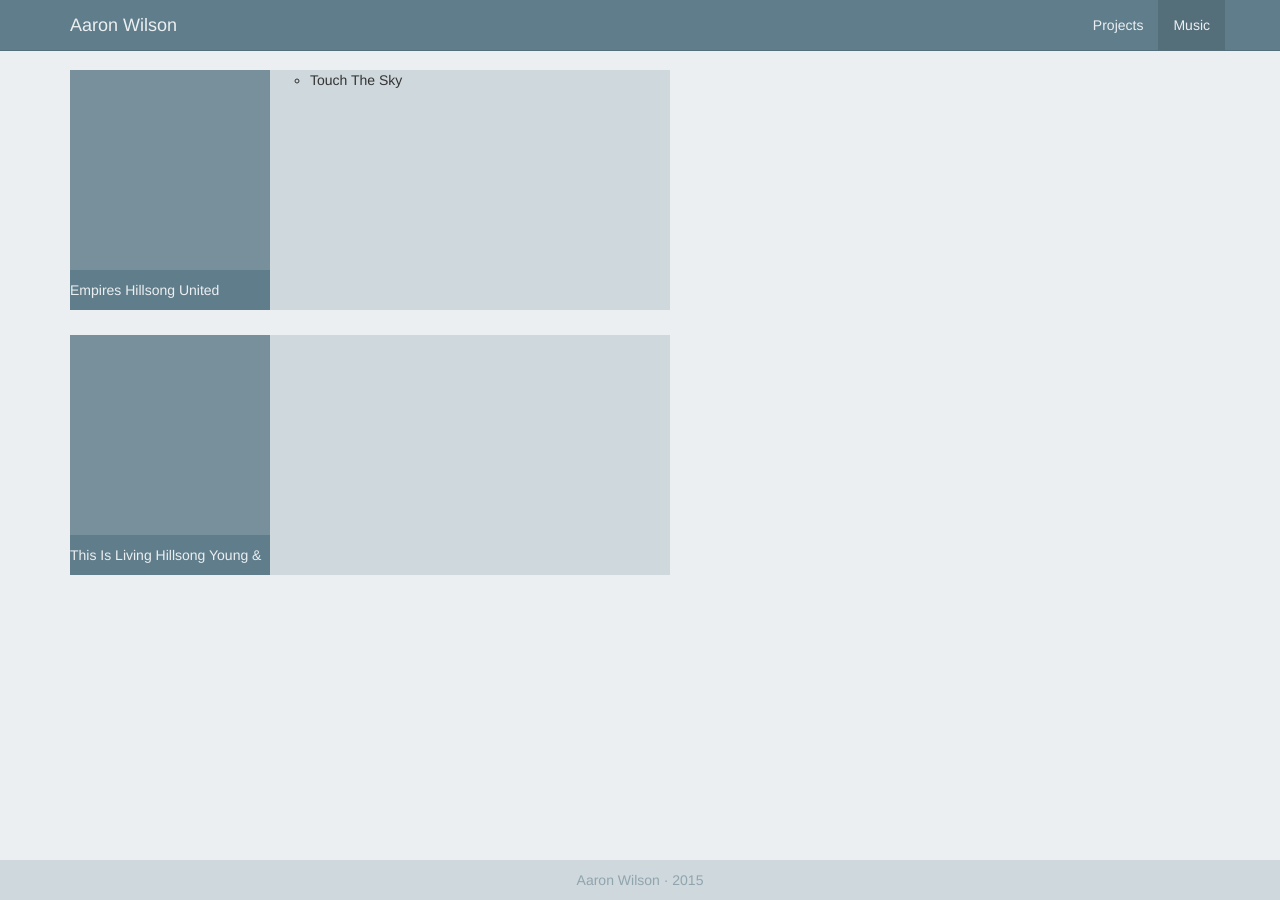
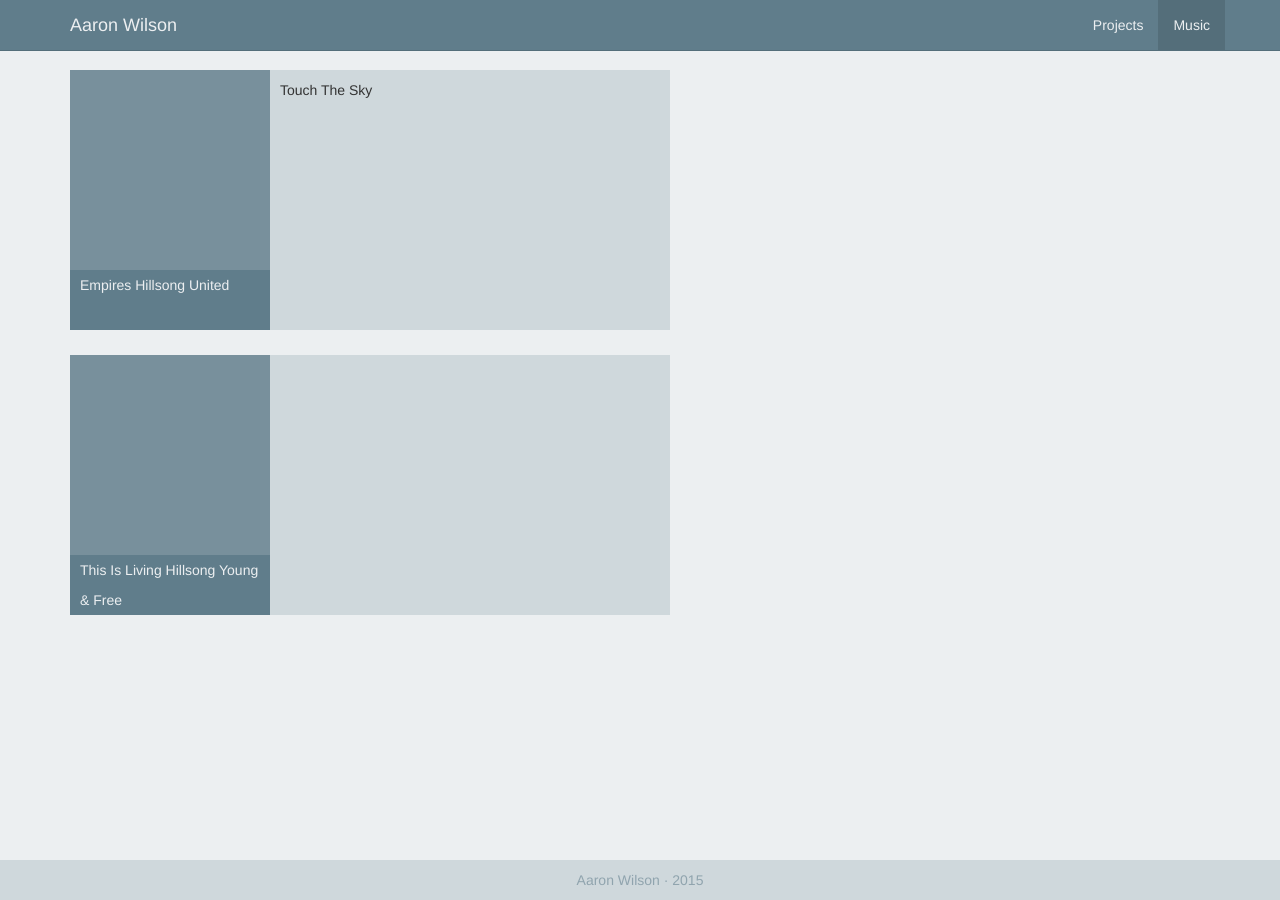
Before and after one commit to aarontwf/limebyte.github.io, a Jekyll site: the page built from music/index.html, in a window 1280 px wide. Built offline with Jekyll 4.4.1, drawn with Linux system fonts in a browser that asks for light colours; nearby versions of some CDN libraries.

Commit message:
Update theme.css

```diff
--- a/assets/css/theme.css
+++ b/assets/css/theme.css
@@ -41,22 +41,29 @@ body {
 
 .albums .album {
     display: inline-block;
-    height: 240px;
+    height: 260px;
     margin: 0 20px 20px 0;
 }
 
 .albums .album .album-header {
     width: 200px;
-    height: 240px;
+    height: 260px;
     background-color: #78909C;
     float: left;
 }
 
 .albums .album .album-body {
     width: 400px;
-    height: 240px;
+    height: 260px;
     background-color: #CFD8DC;
     float: left;
+    padding: 10px;
+}
+
+.albums .album .album-body ul {
+    list-style-type: none;
+    margin: 0;
+    padding: 0;
 }
 
 .albums .album .album-header .album-art {
@@ -66,10 +73,11 @@ body {
 
 .albums .album .album-header .album-footer {
     width: 200px;
-    height: 40px;
-    line-height: 40px;
+    height: 60px;
+    line-height: 30px;
     background-color: #607D8B;
     color: #ECEFF1;
+    padding: 0 10px;
 }
 
 
```
